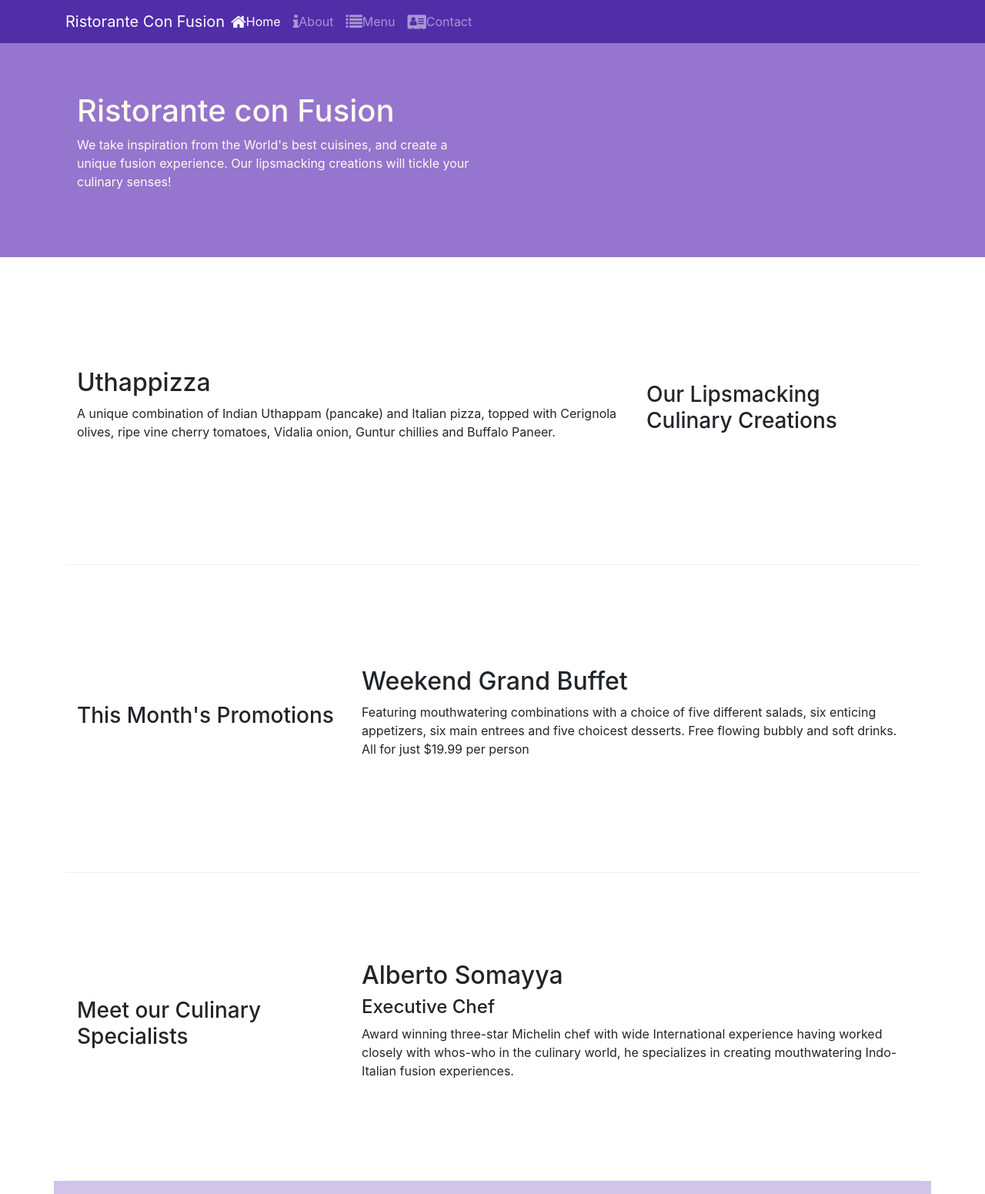
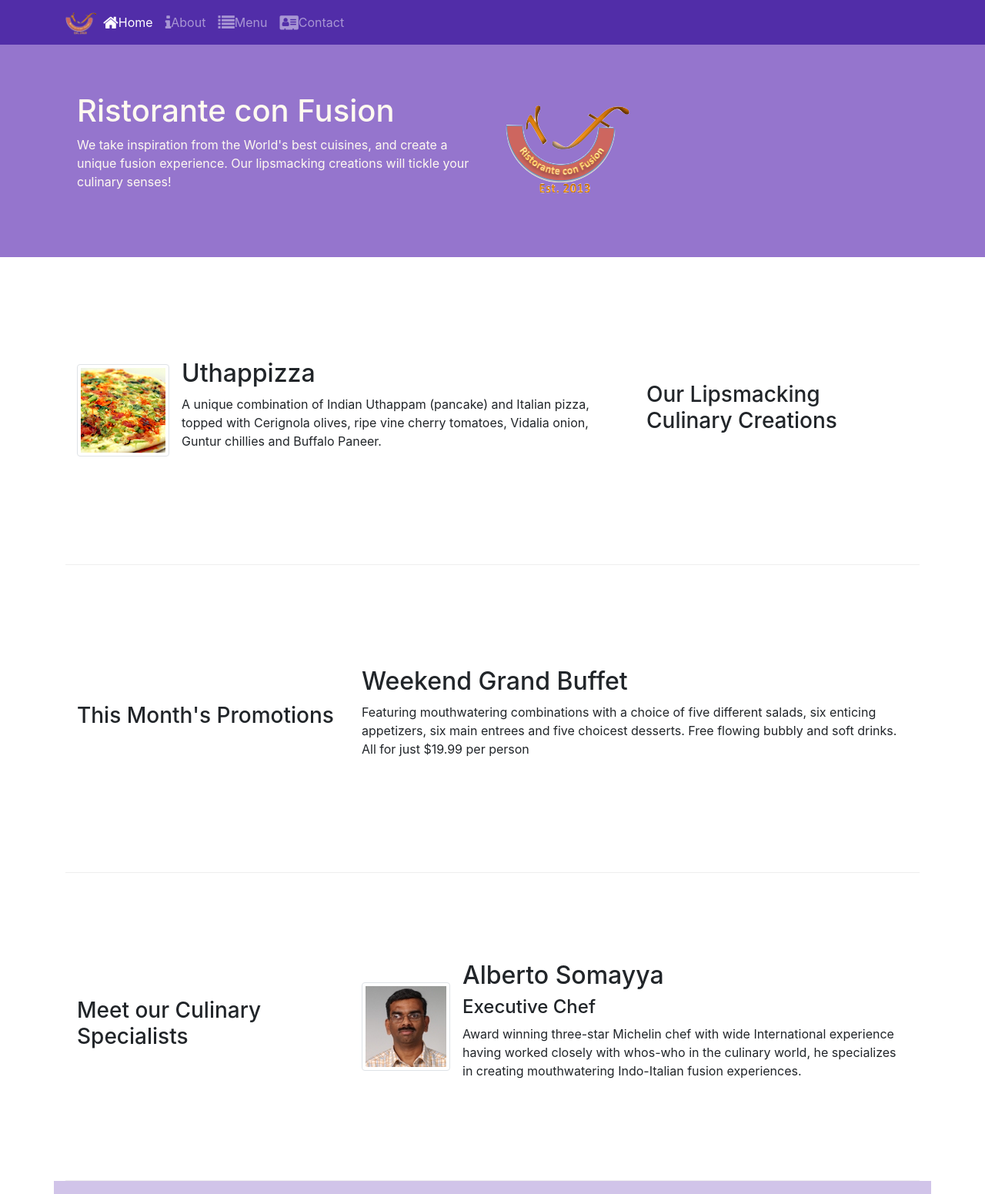
Before and after one commit to Lalitkumar/bootstrap4, a website: page index.html in a window 1280 px wide. Shown: the top 1551 px of the page at 77% size. Drawn offline with nearby package versions, Linux system fonts and the light colour scheme.

Commit message:
added media

```diff
--- a/index.html
+++ b/index.html
@@ -21,7 +21,7 @@
             <button class="navbar-toggler" type="button" data-toggle="collapse" data-target="#Navbar">
                 <span class="navbar-toggler-icon"></span>
             </button>
-           <a class="navbar-brand mr-auto" href="./index.html">Ristorante Con Fusion</a>
+           <a class="navbar-brand mr-auto" href="./index.html"><img src="img/logo.png" height="30" width="41"></a>
            <div class="collapse navbar-collapse" id="Navbar">
                 <ul class="navbar-nav mr-auto">
                     <li class="nav-item active"><a class="nav-link" href="#"><span class="fa fa-home fa-lg"></span>Home</a></li>
@@ -41,7 +41,8 @@
                     <h1>Ristorante con Fusion</h1>
                     <p>We take inspiration from the World's best cuisines, and create a unique fusion experience. Our lipsmacking creations will tickle your culinary senses!</p>
                 </div>
-                <div class="col-12 col-sm">
+                <div class="col-12 col-sm align-self-center">
+                    <img src="img/logo.png" class="img-fluid">
                 </div>
             </div>
         </div>
@@ -53,8 +54,17 @@
                 <h3>Our Lipsmacking Culinary Creations</h3>
             </div>
             <div class="col col-sm order-sm-first col-md">
-                <h2>Uthappizza</h2>
-                <p>A unique combination of Indian Uthappam (pancake) and Italian pizza, topped with Cerignola olives, ripe vine cherry tomatoes, Vidalia onion, Guntur chillies and Buffalo Paneer.</p>
+                <div class="media">
+                    <img class="d-flex mr-3 img-thumbnail align-self-center"
+                            src="img/uthappizza.png" alt="Uthappizza">
+                    <div class="media-body">
+                        <h2 class="mt-0">Uthappizza</h2>
+                        <p class="d-none d-sm-block">A unique combination of Indian Uthappam (pancake) and
+                            Italian pizza, topped with Cerignola olives, ripe vine
+                            cherry tomatoes, Vidalia onion, Guntur chillies and
+                            Buffalo Paneer.</p>
+                    </div>
+                </div>
             </div>
         </div>
 
@@ -74,9 +84,19 @@
                 <h3>Meet our Culinary Specialists</h3>
             </div>
             <div class="col col-sm order-sm-last col-md">
-                <h2>Alberto Somayya</h2>
-                <h4>Executive Chef</h4>
-                <p>Award winning three-star Michelin chef with wide International experience having worked closely with whos-who in the culinary world, he specializes in creating mouthwatering Indo-Italian fusion experiences. </p>
+                <div class="media">
+                    <img class="d-flex mr-3 img-thumbnail align-self-center"
+                            src="img/alberto.png" alt="Alberto Somayya">
+                    <div class="media-body">
+                        <h2 class="mt-0">Alberto Somayya</h2>
+                        <h4>Executive Chef</h4>
+                        <p class="d-none d-sm-block">Award winning three-star Michelin chef with wide
+                            International experience having worked closely with
+                            whos-who in the culinary world, he specializes in
+                            creating mouthwatering Indo-Italian fusion experiences.
+                            </p>
+                    </div>
+                </div>
             </div>
         </div>
     </div>
```
Also changed, not shown: aboutus.html (+1 -1 lines), contactus.html (+1 -1 lines), img/alberto.png (added), img/buffet.png (added), img/logo.png (added), img/uthappizza.png (added).
